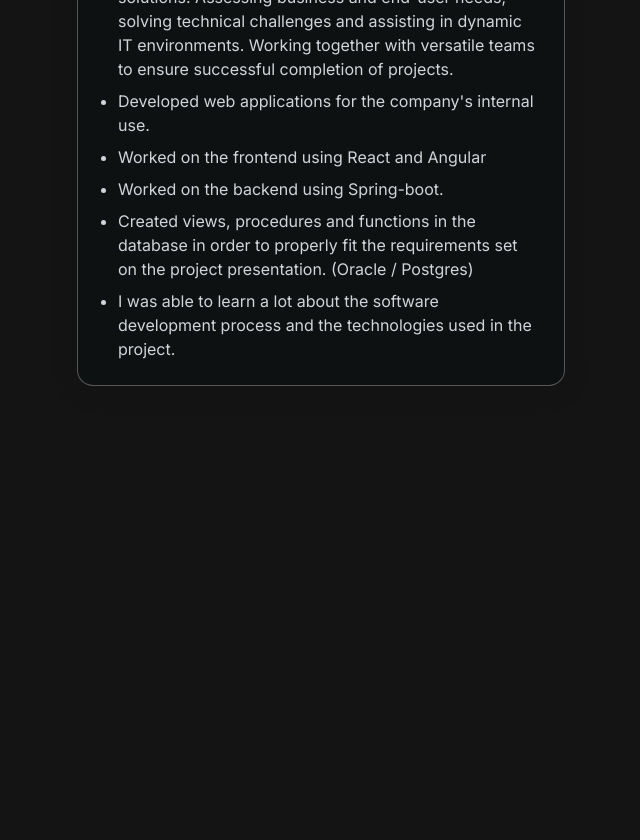
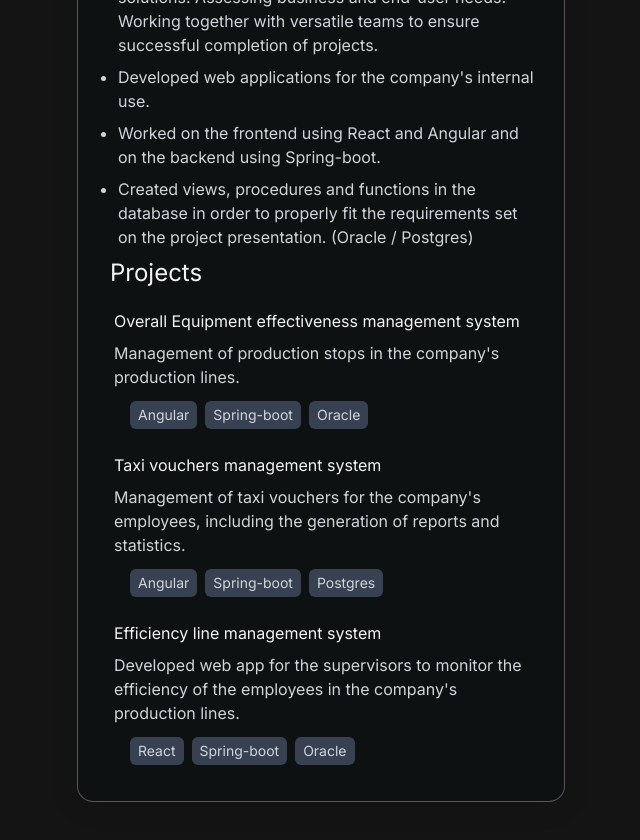
Before and after one commit to oavaDev/portfolio2024, a Next.js app: page / in a window 1280 px wide. Shown: the part 1120-1960 px from the top of the page, without its empty margins (319-959 px from the left). Before the commit the page ends 1650 px from the top, so only its background shows below. Built offline with nearby package versions, Linux system fonts and the light colour scheme.

Commit message:
Feat(Experience): Add projects description:

```diff
--- a/assets/experiences.tsx
+++ b/assets/experiences.tsx
@@ -4,12 +4,28 @@ const experiences = [
         company: "Gralco SA",
         date: "Apr 2023 - Present",
         description: [
-            "Creation and implementation of effective technology solutions. Assessing business and end-user needs, solving technical challenges and assisting in dynamic IT environments. Working together with versatile teams to ensure successful completion of projects.",
+            "Creation and implementation of effective technology solutions. Assessing business and end-user needs. Working together with versatile teams to ensure successful completion of projects.",
             "Developed  web applications for the company's internal use.",
-            "Worked on the frontend using React and Angular",
-            "Worked on the backend using Spring-boot.",
+            "Worked on the frontend using React and Angular and on the backend using Spring-boot.",
             "Created views, procedures and functions in the database in order to properly fit the requirements set on the project presentation. (Oracle / Postgres)",
-            "I was able to learn a lot about the software development process and the technologies used in the project."
+        ],
+        projects : [
+            {
+                title: "Overall Equipment effectiveness management system",
+                description: "Management of production stops " +
+                    " in the company's production lines.",
+                technologies: ["Angular", "Spring-boot", "Oracle"]
+            },
+            {
+                title: "Taxi vouchers management system",
+                description: "Management of taxi vouchers for the company's employees, including the generation of reports and statistics.",
+                technologies: ["Angular", "Spring-boot", "Postgres"]
+            },{
+                title: "Efficiency line management system",
+                description: "Developed web app for the supervisors to monitor the efficiency of the employees"+
+                    " in the company's production lines.",
+                technologies: ["React", "Spring-boot", "Oracle"]
+            }
         ]
     }
 ]
--- a/components/Experience.tsx
+++ b/components/Experience.tsx
@@ -1,5 +1,5 @@
 // @ts-ignore
-export default function Experience({title, company, date, description}) {
+export default function Experience({title, company, date, description,projects}) {
     return (
             <div className="w-full flex flex-col experience mb-4 ">
                 <div className="flex flex-col justify-start items-start p-6">
@@ -13,6 +13,32 @@ export default function Experience({title, company, date, description}) {
                             )
                         })}
                     </ul>
+                    <ul>
+                        <h2 className="text-2xl text-gray-100 p-2">Projects</h2>
+                        {
+                            projects && projects.map((project : any,i : number) => {
+                                return (
+                                    <li key={i} className="text-md text-gray-300 p-3">
+                                        <h3 className="text-md text-gray-100 pb-2">{project.title}</h3>
+                                        <p className="text-md text-gray-300 pb-3">{project.description}</p>
+                                        <div className=" pl-4  text-gray-300 flex gap-2 bg">
+                                            {project.technologies && project.technologies.map((technology : any,i : number) => {
+                                                return (
+                                                    <span className="
+                                                    text-sm
+                                                    bg-gray-700
+                                                    rounded-md
+                                                    px-2
+                                                    py-1
+                                                    " key={i}>{technology && technology}</span>
+                                                )
+                                            })}
+                                        </div>
+                                    </li>
+                                )
+                            })
+                        }
+                    </ul>
                 </div>
             </div>
     );
--- a/components/Experiences.tsx
+++ b/components/Experiences.tsx
@@ -8,7 +8,7 @@ export default function Experiences() {
             </span>
             {experiences && experiences.map((experience, i) => {
                 return (
-                    <Experience key={i} title={experience.title} company={experience.company} date={experience.date} description={experience.description} />
+                    <Experience key={i} title={experience.title} company={experience.company} date={experience.date} description={experience.description} projects={experience.projects} />
                 )
             })}
         </section>
```
